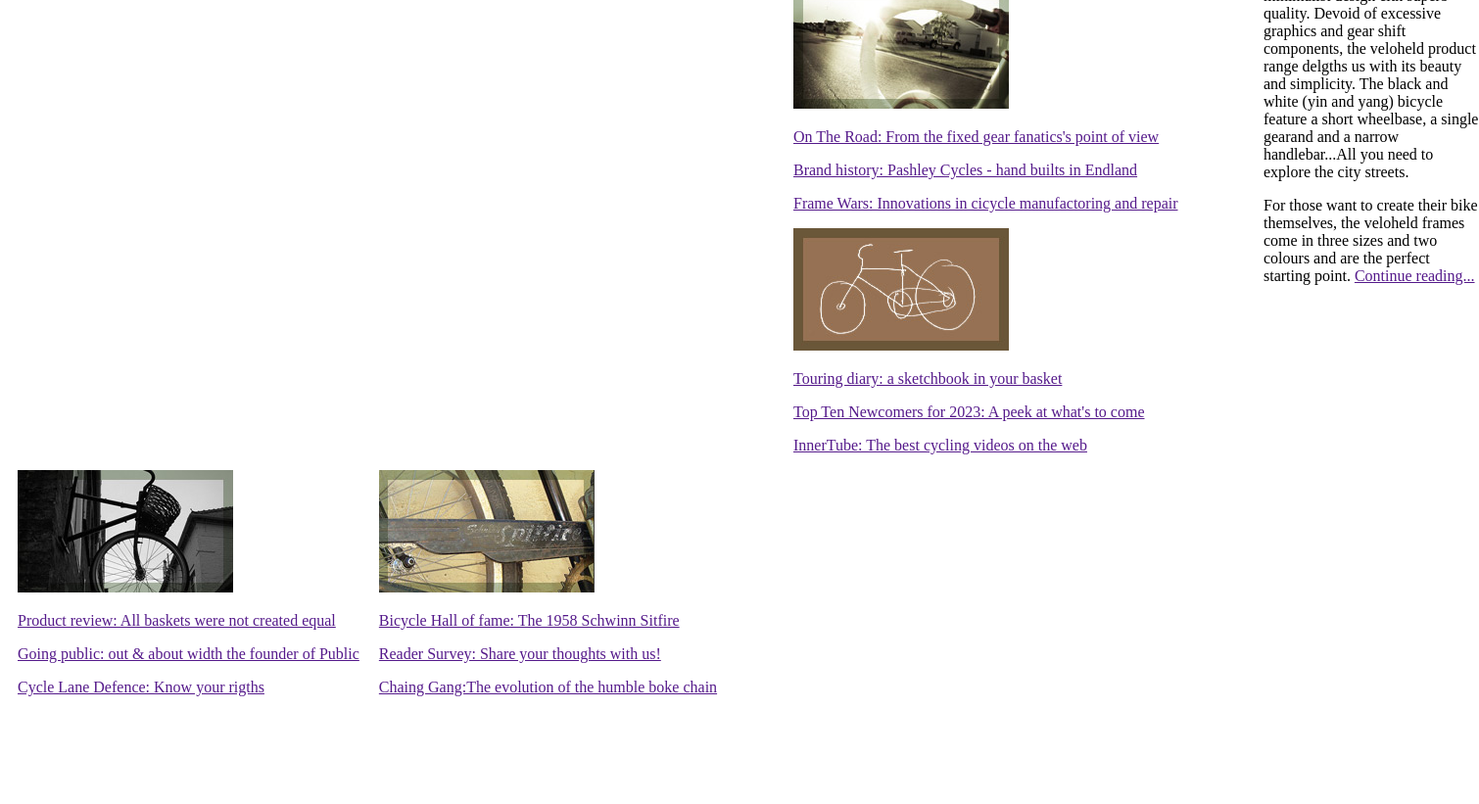
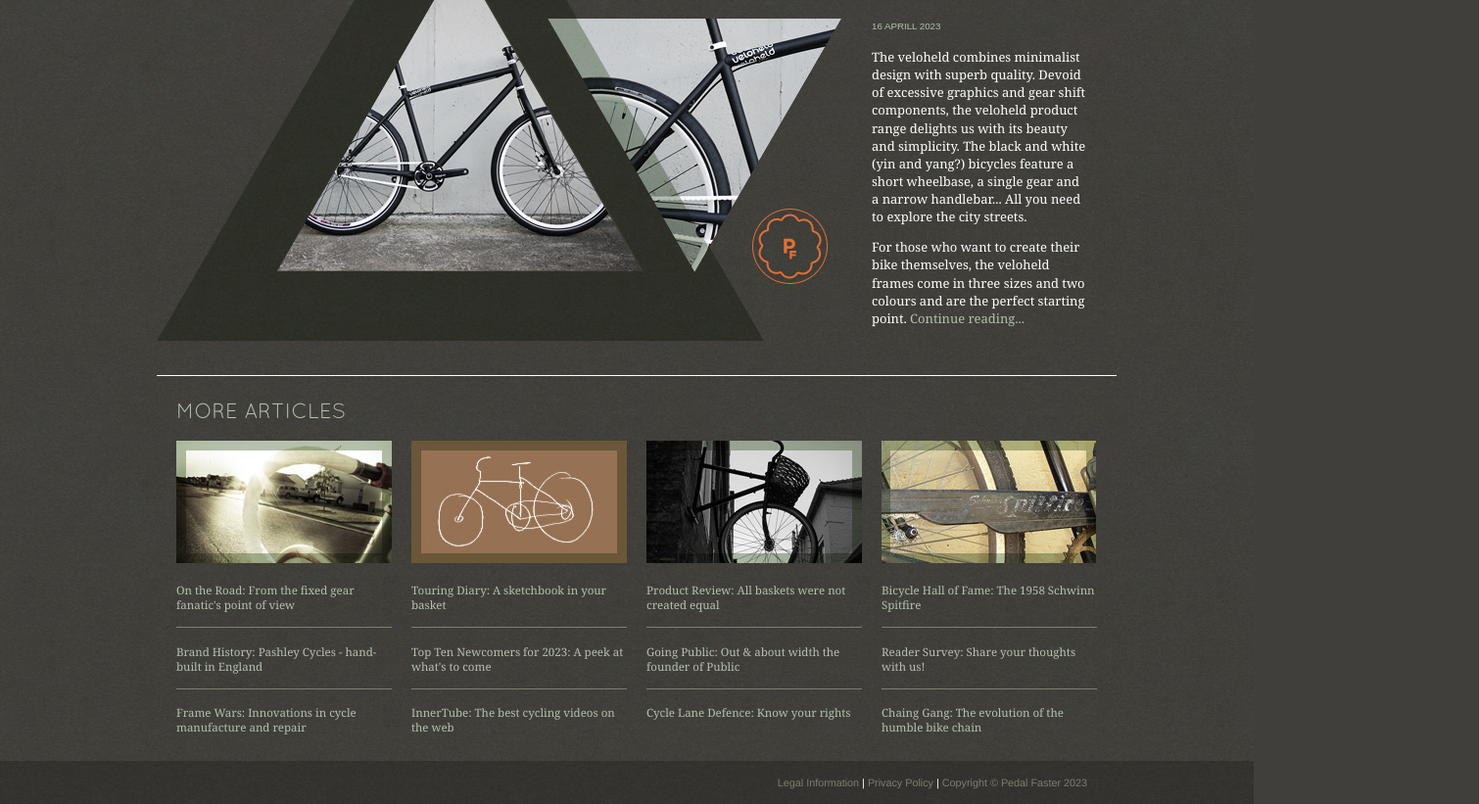
Before and after one commit to BerentMere/Bicycle, a plain HTML site: page index.html in a window 1280 px wide. Shown: the part 187-1008 px from the top of the page at 98% size, 1510 px wide, since content can reach past the window. Before the commit the page ends 922 px from the top, so only its background shows below. Drawn offline with Linux system fonts and the light colour scheme.

Commit message:
Parandus

```diff
--- a/index.html
+++ b/index.html
@@ -2,77 +2,170 @@
 <html lang="en">
 <head>
     <meta charset="UTF-8">
-    <meta name="viewport" content="width=, initial-scale=1.0">
+    <meta name="viewport" content="width=device-width, initial-scale=1.0">
     <link rel="stylesheet" href="css/960_12_col.css" />
     <title>Bicycle news</title>
+    <style>
+        @font-face {
+            font-family: 'QuicksandBook';
+            src: url('fonts/Quicksand_Book-webfont.eot'),
+                url('fonts/Quicksand_Book-webfont.woff') format('woff'),
+                url('fonts/Quicksand_Book-webfont.ttf') format('truetype'),
+                url('fonts/Quicksand_Book-webfont.svg#QuicksandBook') format('svg');
+            font-weight: normal;
+            font-style: normal;
+        }
+        body {
+            color: #ffffff;
+            background: #413f3b url("images/bg.jpg");
+            font-family: Georgia, 'Times New Roman', Times, serif;
+            font-size: 90%;
+            margin: 0px;
+            text-align: center;
+        }
+        a {
+            color: #b5c1ad;
+            text-decoration: none;
+        }
+        a:hover {
+            color: #ffffff;
+        }
+        .header {
+            background-image: url("images/bg-header.jpg");
+            padding: 0px;
+            height: 100px;
+            position: fixed;
+            top: 0px;
+            width: 100%;
+            z-index: 50;
+        }
+        .nav {
+            float: right;
+            font-family: QuicksandBook, Arial, Helvetica, sans-serif;
+            padding: 45px 0px 0px 0px;
+            text-align: right;
+        }
+        .wrapper {
+            width: 960px;
+            margin: 0px auto;
+            background-image: url("images/bg-triangle.png");
+            background-repeat: no-repeat;
+            background-position: 0px 0px;
+            text-align: left;
+        }
+        .logo{
+            margin-bottom: 20px;
+        }
+        h1, h2 {
+				font-family: QuicksandBook, Helvetica, Arial, sans-serif;
+				font-weight: normal;
+				text-transform: uppercase;}
+			h1 {
+				font-size: 240%;
+				margin-top: 140px;}
+			.date {
+				font-family: Arial, Helvetica, sans-serif;
+				font-size: 75%;
+				color: #b5c1ad;}
+			.intro {
+				clear: left;
+				font-size: 90%;
+				line-height: 1.4em;}
+			.main-story {
+				background-image: url("images/triangles.png");
+				background-repeat: no-repeat;
+				background-position: 122px 142px;
+				height: 570px;}
+			.more-articles {
+				border-top: 1px solid #ffffff;
+				padding: 10px;}
+			.more-articles p {
+				border-bottom: 1px solid #807c72;
+				padding: 5px 0px 15px 0px;
+				font-size: 80%;}
+			.more-articles p:last-child {
+				border-bottom: none;}
+			.footer {
+				clear: both;
+				background: rgba(0, 0, 0, 0.2);
+				padding: 5px 10px;}
+			.footer p {
+				font-family: Helvetica, Arial, sans-serif;
+				font-size: 75%;
+				text-align: right;}
+			.footer a {
+				color: #807c72;}
+    </style>
 </head>
 <body>
     <div class="header">
         <div class="container_12">
             <div class="grid_5">
-                <img src="images/logo.png" alt="Pedal Faster - The modern bicycle magazine" width="216" height="37" class="logo"/>
+                <img src="images/logo.png" alt="Pedal Faster - The modern bicycle magazine" width="216" height="37" class="logo" />
                 <img src="images/header-triangle.png" alt="" width="116" height="100" />
             </div>
             <div class="nav grid_7">
-                <a href="">home</a> / <a href="">news</a> / <a href="">archives</a> / <a href="">about</a> / <a href="">contact</a> /
+                <a href="">home</a> / <a href="">news</a> / <a href="">archives</a> / <a href="">about</a> / <a href="">contact</a>
             </div>
         </div>
     </div>
     <div class="wrapper">
-        <div class="main_story container_12">
-            <div class="grid_6 push_6>">
-                <h1><a href=""></a>Fixed Gear Forever</h1>
+        <div class="main-story container_12">
+            <div class="grid_6 push_6">
+                <h1><a href="">Fixed Gear Forever</a></h1>
             </div>
             <div class="intro grid_3 push_9">
                 <p class="date">16 APRILL 2023</p>
                 <p>
                     The veloheld combines minimalist design
-                    eith superb quality. Devoid of excessive
+                    with superb quality. Devoid of excessive
                     graphics and gear shift components, the veloheld
-                    product range delgths us with its beauty and
-                    simplicity. The black and white (yin and yang)
-                    bicycle feature a short wheelbase, a single gearand
-                    and a narrow handlebar...All you need to explore
+                    product range delights us with its beauty and
+                    simplicity. The black and white (yin and yang?)
+                    bicycles feature a short wheelbase, a single gear
+                    and a narrow handlebar... All you need to explore
                     the city streets.
                 </p>
                 <p>
-                    For those want to create their bike themselves,
-                    the veloheld frames come in three sizes and two colours
-                    and are the perfect starting point.
+                    For those who want to create their bike themselves,
+                    the veloheld frames come in three sizes and two
+                    colours and are the perfect starting point.
                     <a href="">Continue reading...</a>
                 </p>
             </div>
         </div>
         <!-- Main story -->
-        <div class="more_articles container_12"></div>
+        <div class="more-articles container_12">
             <h2 class="grid_12"><a href="">More Articles</a></h2>
             <div class="grid_3">
-            <img src="images/more1.jpg" alt="The road ahead" width="220" height="125">
-            <p><a href="">On The Road: From the fixed gear fanatics's point of view</a></p>
-            <p><a href="">Brand history: Pashley Cycles - hand builts in Endland</a></p>
-            <p><a href="">Frame Wars: Innovations in cicycle manufactoring and repair</a></p>
+                <img src="images/more1.jpg" alt="The road ahead" width="220" height="125" />
+                <p><a href="">On the Road: From the fixed gear fanatic's point of view</a></p>
+                <p><a href="">Brand History: Pashley Cycles - hand-built in England</a></p>
+                <p><a href="">Frame Wars: Innovations in cycle manufacture and repair</a></p>
             </div>
             <div class="grid_3">
-            <img src="images/more2.jpg" alt="Sketchbook" width="220" height="125">
-            <p><a href="">Touring diary: a sketchbook in your basket</a></p>
+                <img src="images/more2.jpg" alt="Sketchbook" width="220" height="125" />
+                <p><a href="">Touring Diary: A sketchbook in your basket</a></p>
                 <p><a href="">Top Ten Newcomers for 2023: A peek at what's to come</a></p>
                 <p><a href="">InnerTube: The best cycling videos on the web</a></p>
             </div>
             <div class="grid_3">
-            <img src="images/more3.jpg" alt="Repair shop sign" width="220" height="125">
-            <p><a href="">Product review: All baskets were not created equal</a></p>
-            <p><a href="">Going public: out &amp; about width the founder of Public</a></p>
-            <p><a href="">Cycle Lane Defence: Know your rigths</a></p>
+                <img src="images/more3.jpg" alt="Repair shop sign" width="220" height="125" />
+                <p><a href="">Product Review: All baskets were not created equal</a></p>
+                <p><a href="">Going Public: Out &amp; about width the founder of Public</a></p>
+                <p><a href="">Cycle Lane Defence: Know your rights</a></p>
             </div>
             <div class="grid_3">
-            <img src="images/more4.jpg" alt="Schwinn Spitfire" width="220" height="125">
-            <p><a href="">Bicycle Hall of fame: The 1958 Schwinn Sitfire</a></p>
-            <p><a href="">Reader Survey: Share your  thoughts with us!</a></p>
-            <p><a href="">Chaing Gang:The evolution of the humble boke chain</a></p>
+                <img src="images/more4.jpg" alt="Schwinn Spitfire" width="220" height="125" />
+                <p><a href="">Bicycle Hall of Fame: The 1958 Schwinn Spitfire</a></p>
+                <p><a href="">Reader Survey: Share your thoughts with us!</a></p>
+                <p><a href="">Chaing Gang: The evolution of the humble bike chain</a></p>
+            </div>
+        </div>
     </div>
     <div class="footer clearfix">
-            <div class=""></div>
-        </div>
+        <div class="container_12">
+            <p class="grid_12"><a href="">Legal Information</a> | <a href="">Privacy Policy</a> | <a href="">Copyright &copy; Pedal Faster 2023</a></p>
         </div>
     </div>
 </body>
```
Lines whose indentation alone changed are shown as unchanged.
